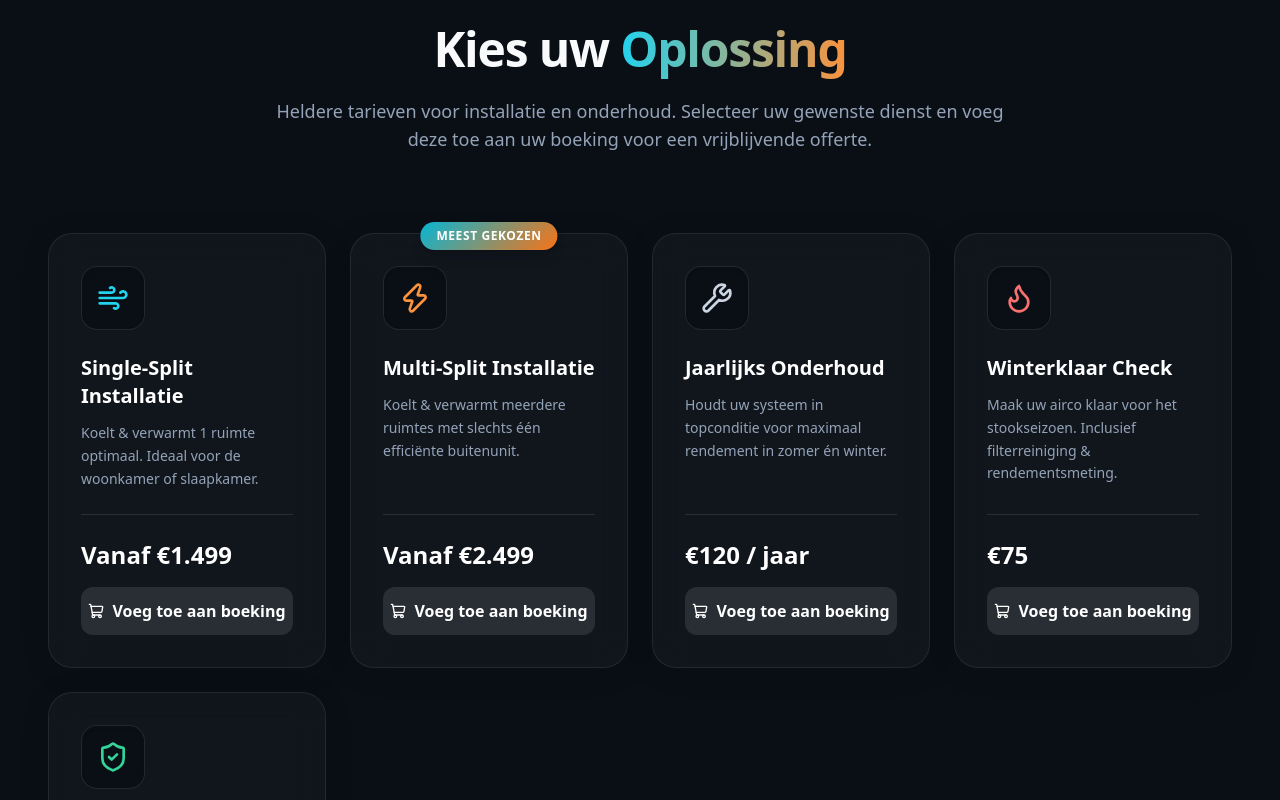
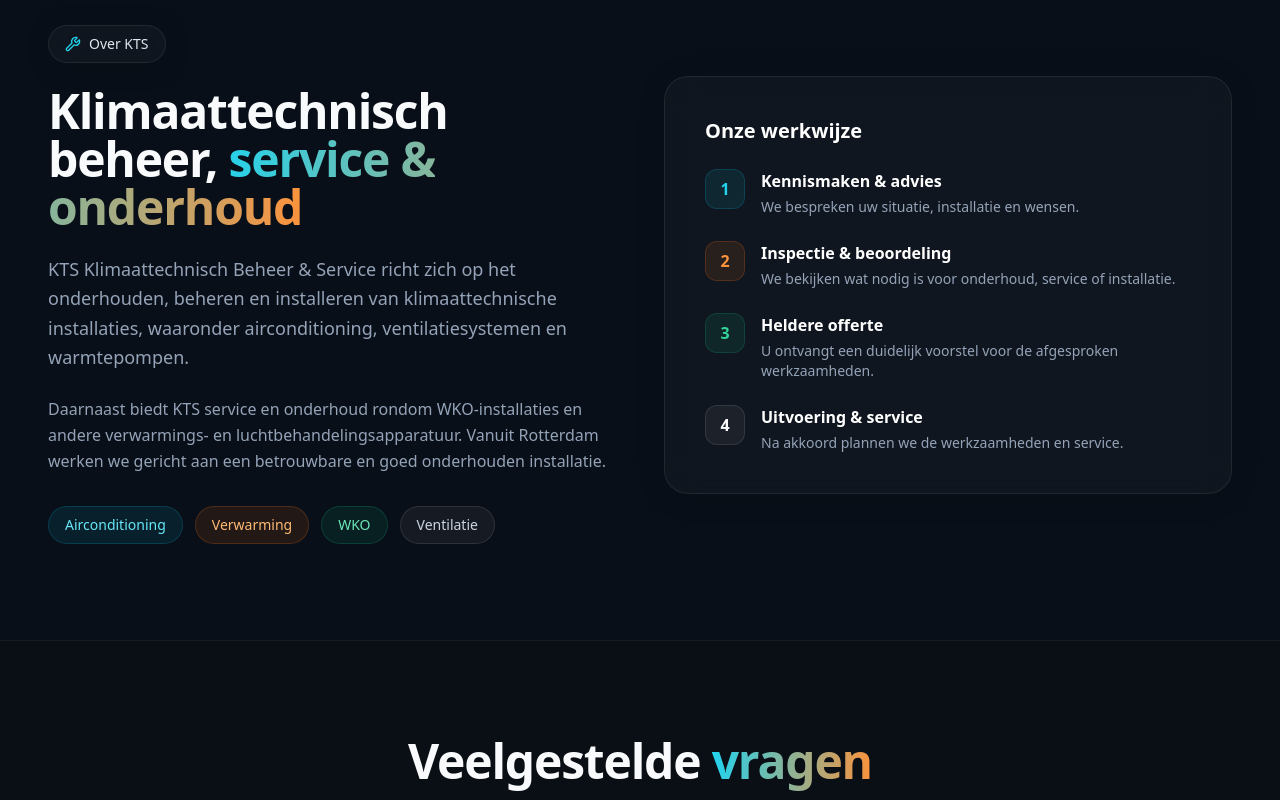
Before and after one commit to ZoRs12/Climacare, a React (Vite) app: page / in a window 1280 px wide. Shown: the part 1680-2480 px from the top of the page. Built offline with nearby package versions, Linux system fonts and the light colour scheme.

Commit message:
Complete company website sections and FAQ

```diff
--- a/src/app.tsx
+++ b/src/app.tsx
@@ -376,6 +376,13 @@ export default function App() {
             </a>
 
             <a
+              href="#over-kts"
+              className="text-sm font-medium text-slate-300 hover:text-emerald-400 transition-colors"
+            >
+              Over KTS
+            </a>
+
+            <a
               href="#wko"
               className="text-sm font-medium text-slate-300 hover:text-emerald-400 transition-colors"
             >
@@ -451,6 +458,14 @@ export default function App() {
               className="text-lg font-medium text-slate-300"
             >
               Diensten
+            </a>
+
+            <a
+              href="#over-kts"
+              onClick={() => setIsMobileMenuOpen(false)}
+              className="text-lg font-medium text-slate-300"
+            >
+              Over KTS
             </a>
 
             <a
@@ -767,6 +782,186 @@ export default function App() {
                 vakkundig installeren van koeltechniek.
               </p>
             </ScrollReveal>
+          </div>
+        </div>
+      </section>
+
+      {/* Over KTS */}
+      <section
+        id="over-kts"
+        className="py-24 relative z-10 border-t border-white/5 bg-[#0d131f]/30"
+      >
+        <div className="max-w-7xl mx-auto px-6 md:px-12">
+          <div className="grid lg:grid-cols-2 gap-12 items-center">
+            <ScrollReveal>
+              <div>
+                <span className="inline-flex items-center gap-2 px-4 py-2 rounded-full glass-panel mb-6 border-white/10 text-sm font-medium text-slate-200">
+                  <Wrench className="w-4 h-4 text-cyan-400" />
+                  Over KTS
+                </span>
+
+                <h2 className="text-3xl md:text-5xl font-bold mb-6 tracking-tight">
+                  Klimaattechnisch beheer,
+                  <span className="text-gradient-dual"> service &amp; onderhoud</span>
+                </h2>
+
+                <p className="text-slate-400 text-lg leading-relaxed mb-6">
+                  KTS Klimaattechnisch Beheer &amp; Service richt zich op het onderhouden,
+                  beheren en installeren van klimaattechnische installaties, waaronder
+                  airconditioning, ventilatiesystemen en warmtepompen.
+                </p>
+
+                <p className="text-slate-400 leading-relaxed">
+                  Daarnaast biedt KTS service en onderhoud rondom WKO-installaties en
+                  andere verwarmings- en luchtbehandelingsapparatuur. Vanuit Rotterdam
+                  werken we gericht aan een betrouwbare en goed onderhouden installatie.
+                </p>
+
+                <div className="flex flex-wrap gap-3 mt-8">
+                  <span className="px-4 py-2 rounded-full bg-cyan-500/10 border border-cyan-500/20 text-sm text-cyan-300">
+                    Airconditioning
+                  </span>
+                  <span className="px-4 py-2 rounded-full bg-orange-500/10 border border-orange-500/20 text-sm text-orange-300">
+                    Verwarming
+                  </span>
+                  <span className="px-4 py-2 rounded-full bg-emerald-500/10 border border-emerald-500/20 text-sm text-emerald-300">
+                    WKO
+                  </span>
+                  <span className="px-4 py-2 rounded-full bg-white/5 border border-white/10 text-sm text-slate-300">
+                    Ventilatie
+                  </span>
+                </div>
+              </div>
+            </ScrollReveal>
+
+            <ScrollReveal delay={150}>
+              <div className="glass-panel p-8 md:p-10 rounded-3xl">
+                <h3 className="text-xl font-bold text-white mb-6">
+                  Onze werkwijze
+                </h3>
+
+                <div className="space-y-6">
+                  <div className="flex gap-4">
+                    <div className="w-10 h-10 rounded-xl bg-cyan-500/10 border border-cyan-500/20 flex items-center justify-center shrink-0 text-cyan-400 font-bold">
+                      1
+                    </div>
+                    <div>
+                      <h4 className="font-semibold text-white">Kennismaken &amp; advies</h4>
+                      <p className="text-sm text-slate-400 mt-1">
+                        We bespreken uw situatie, installatie en wensen.
+                      </p>
+                    </div>
+                  </div>
+
+                  <div className="flex gap-4">
+                    <div className="w-10 h-10 rounded-xl bg-orange-500/10 border border-orange-500/20 flex items-center justify-center shrink-0 text-orange-400 font-bold">
+                      2
+                    </div>
+                    <div>
+                      <h4 className="font-semibold text-white">Inspectie &amp; beoordeling</h4>
+                      <p className="text-sm text-slate-400 mt-1">
+                        We bekijken wat nodig is voor onderhoud, service of installatie.
+                      </p>
+                    </div>
+                  </div>
+
+                  <div className="flex gap-4">
+                    <div className="w-10 h-10 rounded-xl bg-emerald-500/10 border border-emerald-500/20 flex items-center justify-center shrink-0 text-emerald-400 font-bold">
+                      3
+                    </div>
+                    <div>
+                      <h4 className="font-semibold text-white">Heldere offerte</h4>
+                      <p className="text-sm text-slate-400 mt-1">
+                        U ontvangt een duidelijk voorstel voor de afgesproken werkzaamheden.
+                      </p>
+                    </div>
+                  </div>
+
+                  <div className="flex gap-4">
+                    <div className="w-10 h-10 rounded-xl bg-white/5 border border-white/10 flex items-center justify-center shrink-0 text-white font-bold">
+                      4
+                    </div>
+                    <div>
+                      <h4 className="font-semibold text-white">Uitvoering &amp; service</h4>
+                      <p className="text-sm text-slate-400 mt-1">
+                        Na akkoord plannen we de werkzaamheden en service.
+                      </p>
+                    </div>
+                  </div>
+                </div>
+              </div>
+            </ScrollReveal>
+          </div>
+        </div>
+      </section>
+
+      {/* Veelgestelde vragen */}
+      <section
+        id="veelgestelde-vragen"
+        className="py-24 relative z-10 border-t border-white/5 bg-[#0a0f16]"
+      >
+        <div className="max-w-5xl mx-auto px-6 md:px-12">
+          <ScrollReveal>
+            <div className="text-center max-w-3xl mx-auto mb-14">
+              <h2 className="text-3xl md:text-5xl font-bold mb-5 tracking-tight">
+                Veelgestelde <span className="text-gradient-dual">vragen</span>
+              </h2>
+              <p className="text-slate-400 text-lg">
+                Heeft u een vraag over installatie, onderhoud of service?
+                Hieronder vindt u de meest voorkomende vragen.
+              </p>
+            </div>
+          </ScrollReveal>
+
+          <div className="grid md:grid-cols-2 gap-6">
+            {[
+              {
+                q: 'Doen jullie ook onderhoud aan bestaande installaties?',
+                a: 'Ja. KTS richt zich ook op service, inspectie en onderhoud van bestaande klimaattechnische installaties.'
+              },
+              {
+                q: 'Kunnen jullie airconditioning ook voor verwarming gebruiken?',
+                a: 'Ja. Een geschikte airconditioninginstallatie kan ook als lucht-lucht warmtepomp worden ingezet voor verwarming.'
+              },
+              {
+                q: 'Bieden jullie WKO service en onderhoud?',
+                a: 'Ja. KTS biedt service, onderhoud, inspectie en storingsanalyse voor WKO- en aanverwante klimaattechnische installaties.'
+              },
+              {
+                q: 'Kan ik een vrijblijvende offerte aanvragen?',
+                a: 'Ja. Gebruik het aanvraagformulier op deze website. Beschrijf zo duidelijk mogelijk uw situatie en wensen.'
+              },
+              {
+                q: 'Werken jullie alleen in Rotterdam?',
+                a: 'KTS is gevestigd in Rotterdam. Voor werkzaamheden buiten de directe omgeving kunt u contact opnemen om de mogelijkheden en beschikbaarheid te bespreken.'
+              },
+              {
+                q: 'Kan ik ook telefonisch contact opnemen?',
+                a: 'Ja. U kunt KTS bereiken via 06 33433601 of 06 45577933.'
+              }
+            ].map((item) => (
+              <div
+                key={item.q}
+                className="glass-panel p-6 rounded-2xl border-white/5"
+              >
+                <h3 className="text-lg font-semibold text-white mb-3">
+                  {item.q}
+                </h3>
+                <p className="text-slate-400 leading-relaxed">
+                  {item.a}
+                </p>
+              </div>
+            ))}
+          </div>
+
+          <div className="text-center mt-10">
+            <a
+              href="#contact"
+              className="inline-flex items-center gap-2 px-7 py-3.5 rounded-full bg-gradient-dual text-white font-bold hover:opacity-90 transition-all"
+            >
+              Neem contact op
+              <ArrowRight className="w-5 h-5" />
+            </a>
           </div>
         </div>
       </section>
@@ -1212,6 +1407,22 @@ export default function App() {
                     Onderhoudscontracten
                   </a>
                 </li>
+                <li>
+                  <a
+                    href="#wko"
+                    className="text-slate-500 hover:text-emerald-400 transition-colors"
+                  >
+                    WKO Service &amp; Onderhoud
+                  </a>
+                </li>
+                <li>
+                  <a
+                    href="#veelgestelde-vragen"
+                    className="text-slate-500 hover:text-cyan-400 transition-colors"
+                  >
+                    Veelgestelde vragen
+                  </a>
+                </li>
               </ul>
             </div>
 
```
